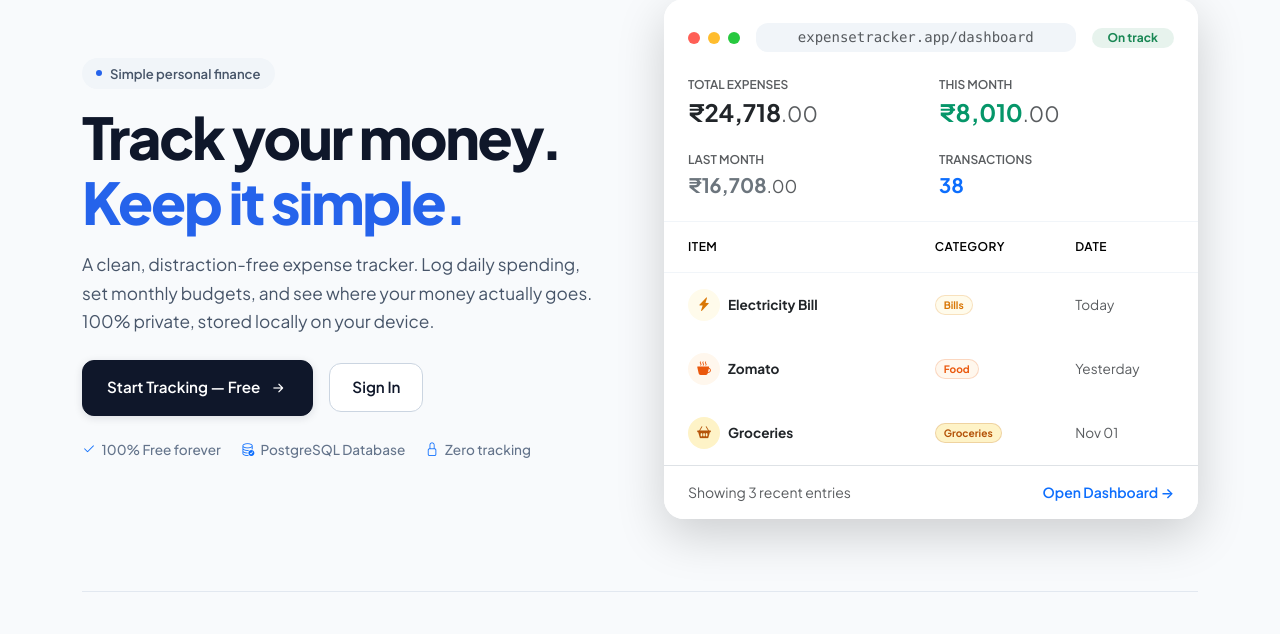
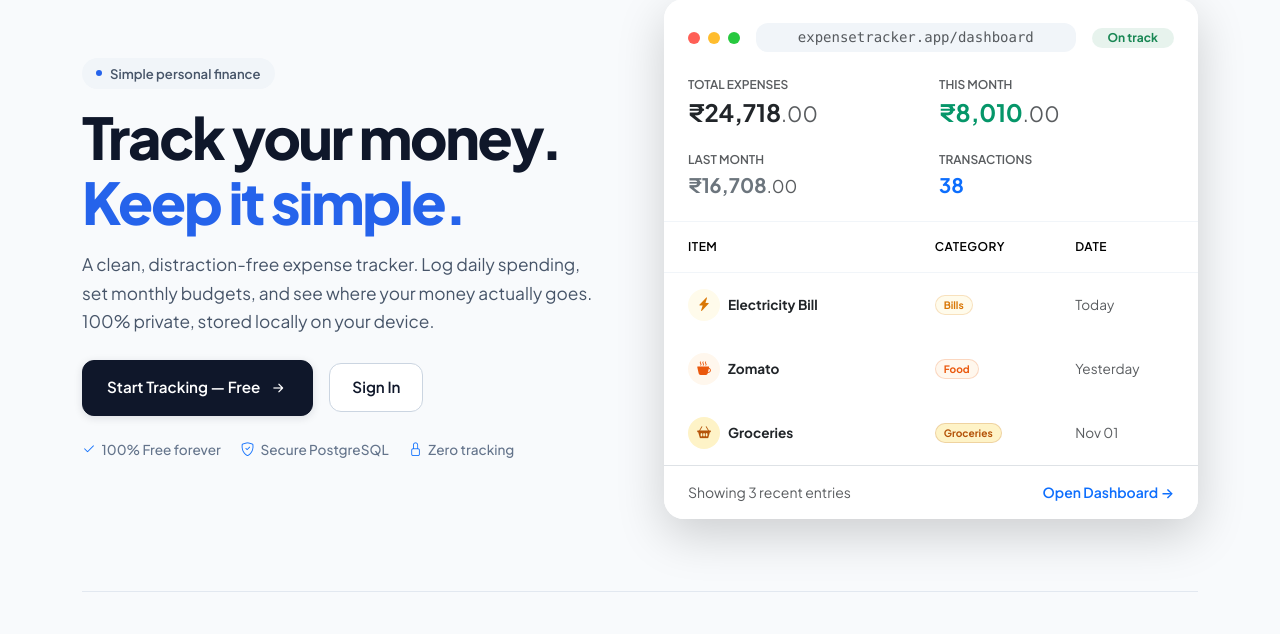
Before and after one commit to DEWASHISH-019/Expense-Tracker-live, a Flask app: page / in a window 1280 px wide. Shown: the part 110-744 px from the top of the page. Run offline with Flask 3, Linux system fonts and the light colour scheme; some libraries are stand-ins or nearby versions.

Commit message:
Replace PostgreSQL Database mention with Secure PostgreSQL

```diff
--- a/templates/index.html
+++ b/templates/index.html
@@ -32,7 +32,7 @@
             </div>
             <div class="hero-trust-row">
                 <span><i class="bi bi-check2 text-primary"></i> 100% Free forever</span>
-                <span><i class="bi bi-database-check text-primary"></i> PostgreSQL Database</span>
+                <span><i class="bi bi-shield-check text-primary"></i> Secure PostgreSQL</span>
                 <span><i class="bi bi-lock text-primary"></i> Zero tracking</span>
             </div>
         </div>
```
